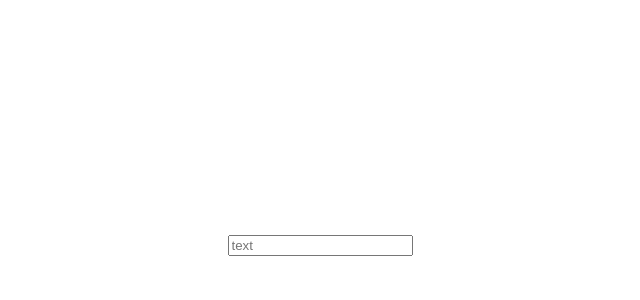
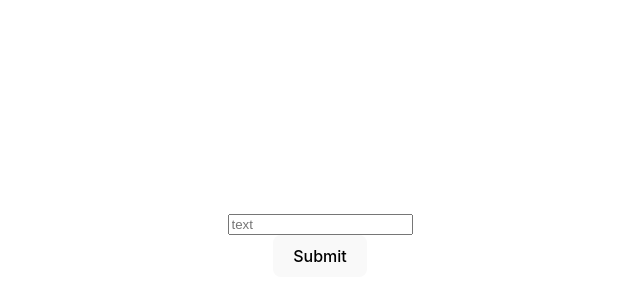
Before and after one commit to Abhay108cell/reactForm, a React (Vite) app: page / in a window 1280 px wide. Shown: the part 156-456 px from the top of the page, without its empty margins (320-960 px from the left). Built offline with nearby package versions, Linux system fonts and the light colour scheme.

Commit message:
adding button

```diff
--- a/src/Form.jsx
+++ b/src/Form.jsx
@@ -2,6 +2,8 @@ export default function Form(){
   return(
     <form>
       <input placeholder="text" />
+      <br />
+      <button>Submit</button>
     </form>
   )
 }
```
